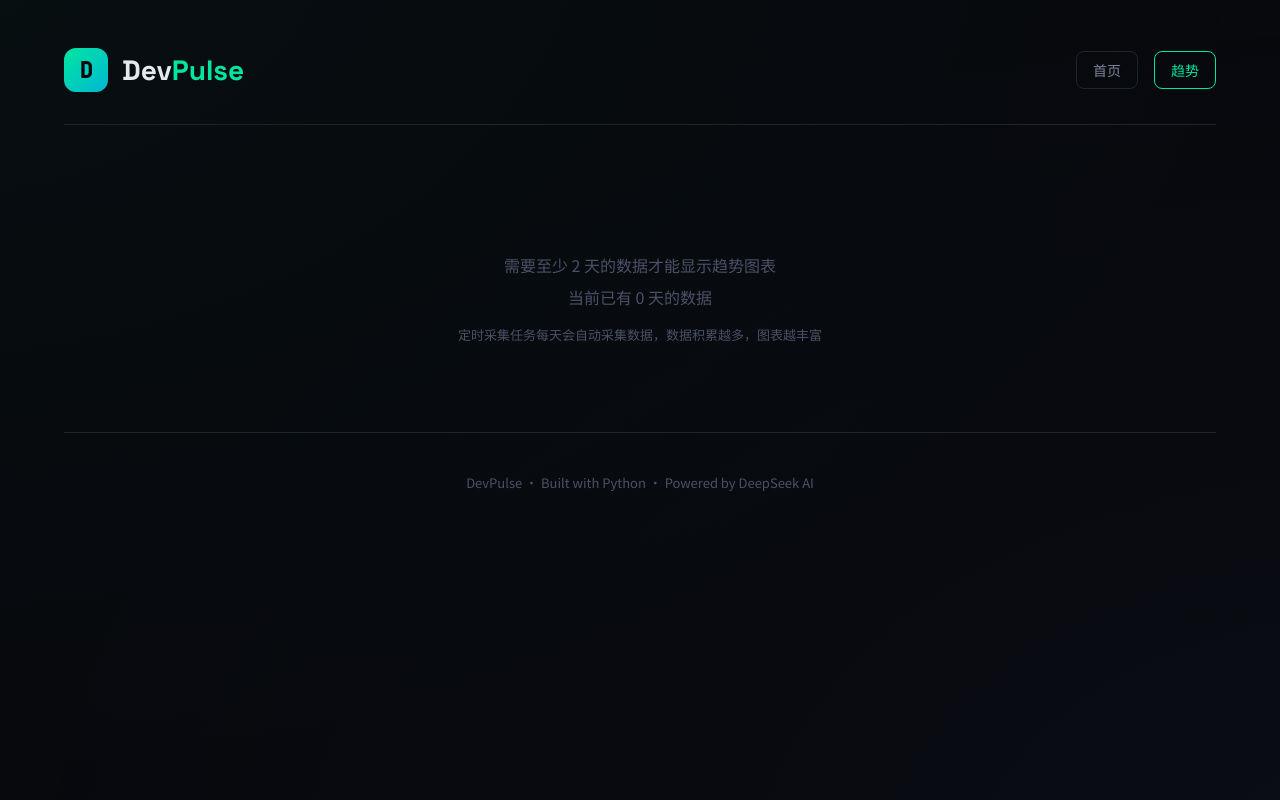
After one commit to wallbreaker6/DevPulse, a Flask app: page /trends in a window 1280 px wide. The commit adds this page. Run offline with Flask 3, Linux system fonts and the light colour scheme.

Commit message:
feat: 添加历史趋势图表和定时采集脚本

```diff
--- a/app.py
+++ b/app.py
@@ -11,6 +11,12 @@ from flask import Flask, render_template, request
 
 from scraper.github_trending import fetch_trending
 from scraper.hacker_news import fetch_new_repos
+from scraper.trends import (
+    load_all_data,
+    get_star_trends,
+    get_language_stats,
+    get_daily_project_count,
+)
 from dotenv import load_dotenv
 
 load_dotenv()
@@ -39,19 +45,17 @@ def load_latest_data():
 
 
 def collect_and_save():
-    """自动采集今天的最新数据"""
+    """自动采集数据（6 小时更新一次）"""
     ensure_data_dir()
     today = datetime.now().strftime("%Y-%m-%d")
     filepath = os.path.join(DATA_DIR, f"devpulse_{today}.json")
 
-    # 如果今天已经有数据，检查是否超过 6 小时，超过就更新
     if os.path.exists(filepath):
         mtime = os.path.getmtime(filepath)
         hours_old = (datetime.now().timestamp() - mtime) / 3600
         if hours_old < 6:
-            print(f"数据在 6 小时内，无需更新")
             return
-        print(f"数据已超过 6 小时，开始更新...")
+        print(f"数据超过 6 小时，更新中...")
 
     print("开始采集数据...")
     projects = fetch_trending(language="", since="daily")
@@ -70,7 +74,6 @@ def collect_and_save():
 
 
 def get_all_languages(data):
-    """提取所有出现过的编程语言"""
     languages = set()
     for p in data.get("github_trending", []):
         lang = p.get("language", "")
@@ -85,35 +88,29 @@ def get_all_languages(data):
 
 @app.route("/")
 def index():
-    """首页 - 支持搜索和筛选"""
-    # 每次访问时检查是否需要自动采集
+    """首页 - 看板"""
     collect_and_save()
-
     data = load_latest_data()
 
     if not data:
         return "<h1>数据采集失败，请稍后刷新重试</h1>"
 
-    # 获取筛选参数
     keyword = request.args.get("q", "").strip().lower()
     lang_filter = request.args.get("lang", "").strip()
 
     trending = data.get("github_trending", [])
     new_repos = data.get("github_new_repos", [])
 
-    # 关键词搜索
     if keyword:
         trending = [p for p in trending
                     if keyword in (p.get("name", "") + p.get("description", "")).lower()]
         new_repos = [p for p in new_repos
                      if keyword in (p.get("name", "") + (p.get("description") or "")).lower()]
 
-    # 语言筛选
     if lang_filter:
         trending = [p for p in trending if p.get("language", "") == lang_filter]
         new_repos = [p for p in new_repos if p.get("language", "") == lang_filter]
 
-    # 获取所有语言列表（用于下拉菜单）
     all_languages = get_all_languages(data)
 
     return render_template(
@@ -128,5 +125,48 @@ def index():
     )
 
 
+@app.route("/trends")
+def trends():
+    """趋势图表页面"""
+    all_data = load_all_data()
+
+    if not all_data:
+        return render_template("trends.html", dates=[], star_names=[], star_series=[],
+                               trending_counts=[], new_counts=[], lang_data=[])
+
+    dates, star_trends = get_star_trends(all_data, top_n=8)
+    lang_stats = get_language_stats(all_data)
+    dates_count, trending_counts, new_counts = get_daily_project_count(all_data)
+
+    # 构建 ECharts 需要的数据格式
+    star_names = list(star_trends.keys())
+    star_series = []
+    chart_colors = ['#00e5a0', '#5b9cf6', '#f0c946', '#f65b5b', '#ff8c42',
+                    '#a78bfa', '#38bdf8', '#fb7185']
+
+    for i, name in enumerate(star_names):
+        star_series.append({
+            "name": name,
+            "type": "line",
+            "smooth": True,
+            "data": star_trends[name],
+            "lineStyle": {"width": 2},
+            "symbolSize": 6,
+            "itemStyle": {"color": chart_colors[i % len(chart_colors)]},
+        })
+
+    lang_data = [{"name": name, "value": count} for name, count in lang_stats]
+
+    return render_template(
+        "trends.html",
+        dates=dates,
+        star_names=star_names,
+        star_series=star_series,
+        trending_counts=trending_counts,
+        new_counts=new_counts,
+        lang_data=lang_data,
+    )
+
+
 if __name__ == "__main__":
     app.run(debug=True, port=5000)
--- /dev/null
+++ b/templates/trends.html
@@ -0,0 +1,289 @@
+<!DOCTYPE html>
+<html lang="zh-CN">
+<head>
+    <meta charset="UTF-8">
+    <meta name="viewport" content="width=device-width, initial-scale=1.0">
+    <title>DevPulse - 历史趋势</title>
+    <link rel="preconnect" href="https://fonts.googleapis.com">
+    <link href="https://fonts.googleapis.com/css2?family=Space+Grotesk:wght@400;600;700&family=JetBrains+Mono:wght@400;500&family=Noto+Sans+SC:wght@300;400;600;700&display=swap" rel="stylesheet">
+    <script src="https://cdn.jsdelivr.net/npm/echarts@5/dist/echarts.min.js"></script>
+    <style>
+        :root {
+            --bg: #08090d;
+            --surface: #10131a;
+            --border: #1e2433;
+            --accent: #00e5a0;
+            --accent-dim: #00e5a020;
+            --text: #e4e8ef;
+            --text-secondary: #7c8499;
+            --text-muted: #4a5167;
+            --blue: #5b9cf6;
+        }
+
+        * { margin: 0; padding: 0; box-sizing: border-box; }
+
+        body {
+            font-family: 'Noto Sans SC', 'Space Grotesk', sans-serif;
+            background: var(--bg);
+            color: var(--text);
+            min-height: 100vh;
+        }
+
+        body::before {
+            content: '';
+            position: fixed;
+            top: -50%; left: -50%;
+            width: 200%; height: 200%;
+            background:
+                radial-gradient(ellipse at 20% 20%, #00e5a008 0%, transparent 50%),
+                radial-gradient(ellipse at 80% 80%, #5b9cf608 0%, transparent 50%);
+            pointer-events: none;
+        }
+
+        .container {
+            max-width: 1200px;
+            margin: 0 auto;
+            padding: 0 24px;
+            position: relative;
+            z-index: 1;
+        }
+
+        header { padding: 48px 0 32px; border-bottom: 1px solid var(--border); margin-bottom: 40px; }
+
+        .header-top {
+            display: flex; align-items: center;
+            justify-content: space-between;
+            flex-wrap: wrap; gap: 16px;
+        }
+
+        .logo { display: flex; align-items: center; gap: 14px; }
+        .logo-icon {
+            width: 44px; height: 44px;
+            background: linear-gradient(135deg, var(--accent), #00b8d4);
+            border-radius: 12px;
+            display: flex; align-items: center; justify-content: center;
+            font-size: 22px; font-weight: 700; color: var(--bg);
+            font-family: 'JetBrains Mono', monospace;
+        }
+        .logo h1 { font-family: 'Space Grotesk', sans-serif; font-size: 28px; font-weight: 700; }
+        .logo h1 span { color: var(--accent); }
+
+        .nav-links { display: flex; gap: 16px; }
+        .nav-link {
+            font-size: 14px; color: var(--text-secondary);
+            text-decoration: none; padding: 8px 16px;
+            border: 1px solid var(--border); border-radius: 8px;
+            transition: all 0.2s;
+        }
+        .nav-link:hover, .nav-link.active { border-color: var(--accent); color: var(--accent); }
+
+        .chart-section {
+            background: var(--surface);
+            border: 1px solid var(--border);
+            border-radius: 16px;
+            padding: 32px;
+            margin-bottom: 32px;
+            animation: fadeUp 0.6s ease forwards;
+            opacity: 0;
+        }
+
+        .chart-section:nth-child(2) { animation-delay: 0.1s; }
+        .chart-section:nth-child(3) { animation-delay: 0.2s; }
+        .chart-section:nth-child(4) { animation-delay: 0.3s; }
+
+        .chart-title {
+            font-family: 'Space Grotesk', sans-serif;
+            font-size: 18px; font-weight: 600;
+            margin-bottom: 8px;
+        }
+
+        .chart-desc {
+            font-size: 13px; color: var(--text-muted);
+            margin-bottom: 24px;
+        }
+
+        .chart-box { width: 100%; height: 400px; }
+
+        .no-data {
+            text-align: center; padding: 80px 20px;
+            color: var(--text-muted); font-size: 16px;
+        }
+
+        .no-data p { margin: 8px 0; }
+        .no-data .tip { font-size: 13px; color: var(--text-muted); margin-top: 16px; }
+
+        footer {
+            text-align: center; padding: 40px 0;
+            border-top: 1px solid var(--border);
+            color: var(--text-muted); font-size: 13px;
+        }
+        footer a { color: var(--accent); text-decoration: none; }
+
+        @keyframes fadeUp {
+            from { opacity: 0; transform: translateY(20px); }
+            to { opacity: 1; transform: translateY(0); }
+        }
+
+        @media (max-width: 768px) {
+            .container { padding: 0 16px; }
+            .chart-box { height: 300px; }
+        }
+    </style>
+</head>
+<body>
+    <div class="container">
+        <header>
+            <div class="header-top">
+                <div class="logo">
+                    <div class="logo-icon">D</div>
+                    <h1>Dev<span>Pulse</span></h1>
+                </div>
+                <div class="nav-links">
+                    <a href="/" class="nav-link">首页</a>
+                    <a href="/trends" class="nav-link active">趋势</a>
+                </div>
+            </div>
+        </header>
+
+        {% if dates|length < 2 %}
+        <div class="no-data">
+            <p>需要至少 2 天的数据才能显示趋势图表</p>
+            <p>当前已有 {{ dates|length }} 天的数据</p>
+            <p class="tip">定时采集任务每天会自动采集数据，数据积累越多，图表越丰富</p>
+        </div>
+        {% else %}
+
+        <!-- Star 趋势图 -->
+        <div class="chart-section">
+            <div class="chart-title">项目 Star 增长趋势</div>
+            <div class="chart-desc">追踪热门项目每日获得的 Star 数</div>
+            <div id="starChart" class="chart-box"></div>
+        </div>
+
+        <!-- 每日项目数量 -->
+        <div class="chart-section">
+            <div class="chart-title">每日采集项目数量</div>
+            <div class="chart-desc">每天采集到的 Trending 和新项目数量变化</div>
+            <div id="countChart" class="chart-box"></div>
+        </div>
+
+        <!-- 语言分布饼图 -->
+        <div class="chart-section">
+            <div class="chart-title">编程语言分布</div>
+            <div class="chart-desc">热门项目中各编程语言的出现频率</div>
+            <div id="langChart" class="chart-box"></div>
+        </div>
+
+        {% endif %}
+
+        <footer>
+            <p>DevPulse · Built with Python · Powered by DeepSeek AI</p>
+        </footer>
+    </div>
+
+    {% if dates|length >= 2 %}
+    <script>
+        // 颜色方案
+        const colors = ['#00e5a0', '#5b9cf6', '#f0c946', '#f65b5b', '#ff8c42',
+                        '#a78bfa', '#38bdf8', '#fb7185', '#34d399', '#fbbf24'];
+
+        // Star 趋势图
+        const starChart = echarts.init(document.getElementById('starChart'));
+        const starOption = {
+            backgroundColor: 'transparent',
+            tooltip: { trigger: 'axis' },
+            legend: {
+                data: {{ star_names | tojson }},
+                textStyle: { color: '#7c8499', fontSize: 11 },
+                top: 0
+            },
+            grid: { left: '3%', right: '4%', bottom: '3%', top: '40px', containLabel: true },
+            xAxis: {
+                type: 'category',
+                data: {{ dates | tojson }},
+                axisLine: { lineStyle: { color: '#1e2433' } },
+                axisLabel: { color: '#7c8499', fontSize: 11 }
+            },
+            yAxis: {
+                type: 'value',
+                name: 'Stars',
+                axisLine: { lineStyle: { color: '#1e2433' } },
+                axisLabel: { color: '#7c8499' },
+                splitLine: { lineStyle: { color: '#1e243320' } }
+            },
+            series: {{ star_series | tojson }}
+        };
+        starChart.setOption(starOption);
+
+        // 项目数量趋势图
+        const countChart = echarts.init(document.getElementById('countChart'));
+        const countOption = {
+            backgroundColor: 'transparent',
+            tooltip: { trigger: 'axis' },
+            legend: {
+                data: ['Trending 项目', '新项目'],
+                textStyle: { color: '#7c8499', fontSize: 11 },
+                top: 0
+            },
+            grid: { left: '3%', right: '4%', bottom: '3%', top: '40px', containLabel: true },
+            xAxis: {
+                type: 'category',
+                data: {{ dates | tojson }},
+                axisLine: { lineStyle: { color: '#1e2433' } },
+                axisLabel: { color: '#7c8499', fontSize: 11 }
+            },
+            yAxis: {
+                type: 'value',
+                axisLine: { lineStyle: { color: '#1e2433' } },
+                axisLabel: { color: '#7c8499' },
+                splitLine: { lineStyle: { color: '#1e243320' } }
+            },
+            series: [
+                {
+                    name: 'Trending 项目',
+                    type: 'bar',
+                    data: {{ trending_counts | tojson }},
+                    itemStyle: { color: '#00e5a0', borderRadius: [4, 4, 0, 0] }
+                },
+                {
+                    name: '新项目',
+                    type: 'bar',
+                    data: {{ new_counts | tojson }},
+                    itemStyle: { color: '#5b9cf6', borderRadius: [4, 4, 0, 0] }
+                }
+            ]
+        };
+        countChart.setOption(countOption);
+
+        // 语言分布饼图
+        const langChart = echarts.init(document.getElementById('langChart'));
+        const langOption = {
+            backgroundColor: 'transparent',
+            tooltip: { trigger: 'item', formatter: '{b}: {c} ({d}%)' },
+            series: [{
+                type: 'pie',
+                radius: ['40%', '70%'],
+                center: ['50%', '50%'],
+                data: {{ lang_data | tojson }},
+                label: { color: '#7c8499', fontSize: 12 },
+                labelLine: { lineStyle: { color: '#4a5167' } },
+                itemStyle: {
+                    borderRadius: 6,
+                    borderColor: '#08090d',
+                    borderWidth: 2
+                }
+            }],
+            color: colors
+        };
+        langChart.setOption(langOption);
+
+        // 自适应窗口大小
+        window.addEventListener('resize', function() {
+            starChart.resize();
+            countChart.resize();
+            langChart.resize();
+        });
+    </script>
+    {% endif %}
+</body>
+</html>
```
Also changed, not shown: collect.py (added, +52 -0 lines), scraper/trends.py (added, +134 -0 lines), templates/index.html (+12 -0 lines).
